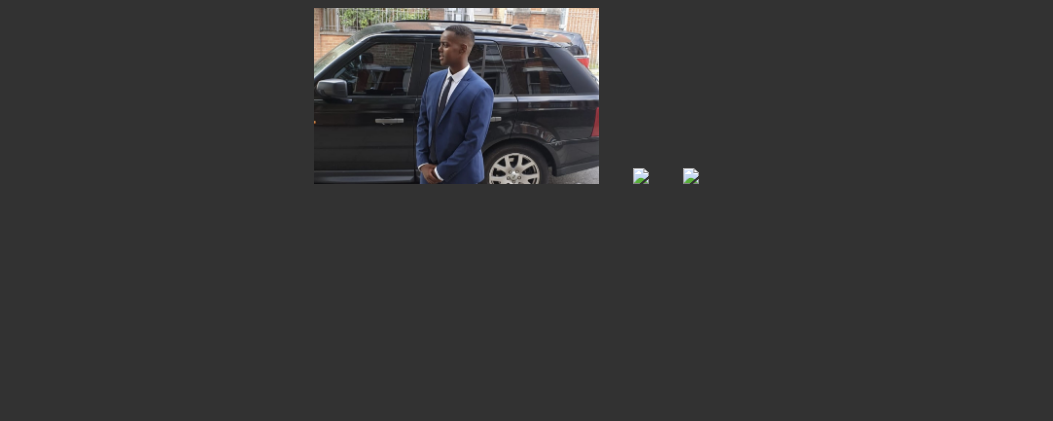
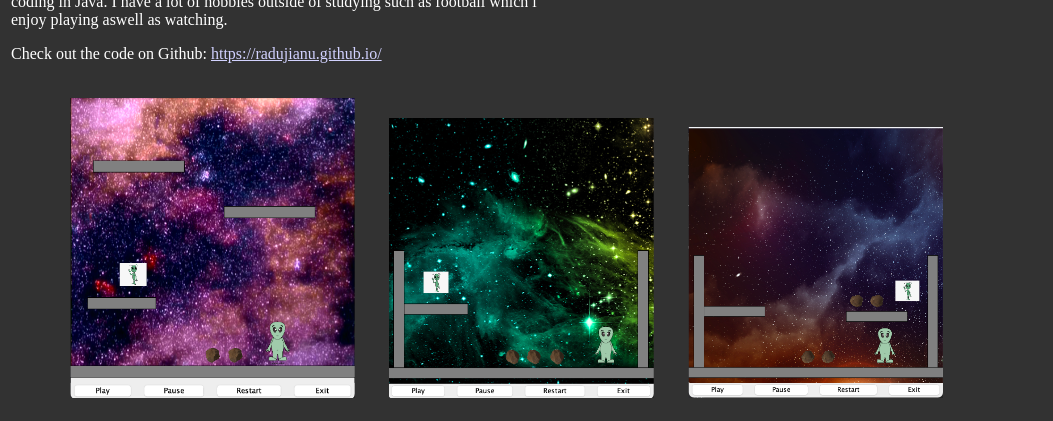
Before and after one commit to IdirisIsse/IdirisIsse.github.io, a plain HTML site: page index.html in a window 1280 px wide. Shown: the part 538-959 px from the top of the page, without its empty margins (0-1053 px from the left). Before the commit the page ends 800 px from the top, so only its background shows below. Drawn offline with Linux system fonts and the light colour scheme.

Commit message:
added the photos of my level1,2 and 3 from my game

```diff
--- a/index.html
+++ b/index.html
@@ -58,6 +58,7 @@
 	using  random variations of brown and green. Finally, the forest changes over time:
 	trees grow and their crowns become more pale to suggest seasonal change ( from
         spring to autumn).
+    Hello my name is Idiris Isse and i am a first year Computer Science student. Before this academic year i had not studied computer science nor coded before. This year was very interesting for me as I feel like i've learnt a lot about the coding world and feel a lot more confident about coding in Java. I have a lot of hobbies outside of studying such as football which i enjoy playing aswell as watching.
     </p>
 
     <p>
@@ -71,9 +72,9 @@
   </td>
 <tr>
  <td colspan = 2 align=center>
-	<img src="image.jpg" width="285px">
-	<img src="pic2.png" width="265px">
-	<img src="pic3.png" width="255px">
+	<img src="level1.png" width="285px">
+	<img src="level2.png" width="265px">
+	<img src="level3.png" width="255px">
  </td>
 </tr>
  </tr>
```
Also changed, not shown: level1.png (added), level2.png (added), level3.png (added).
